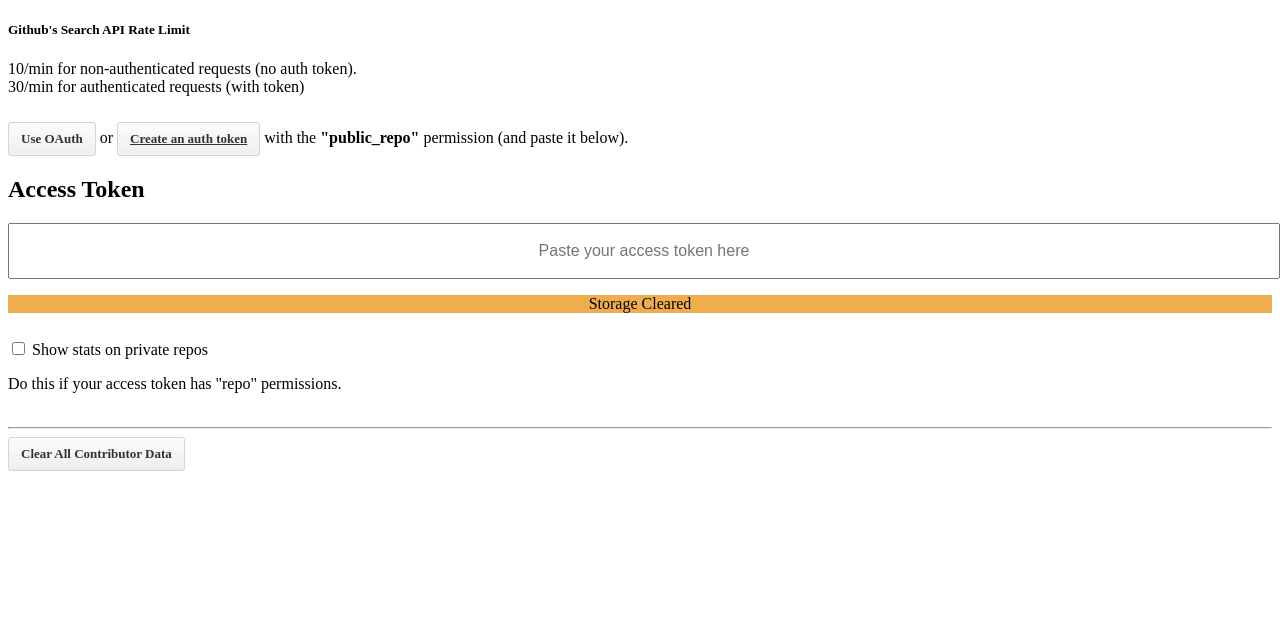
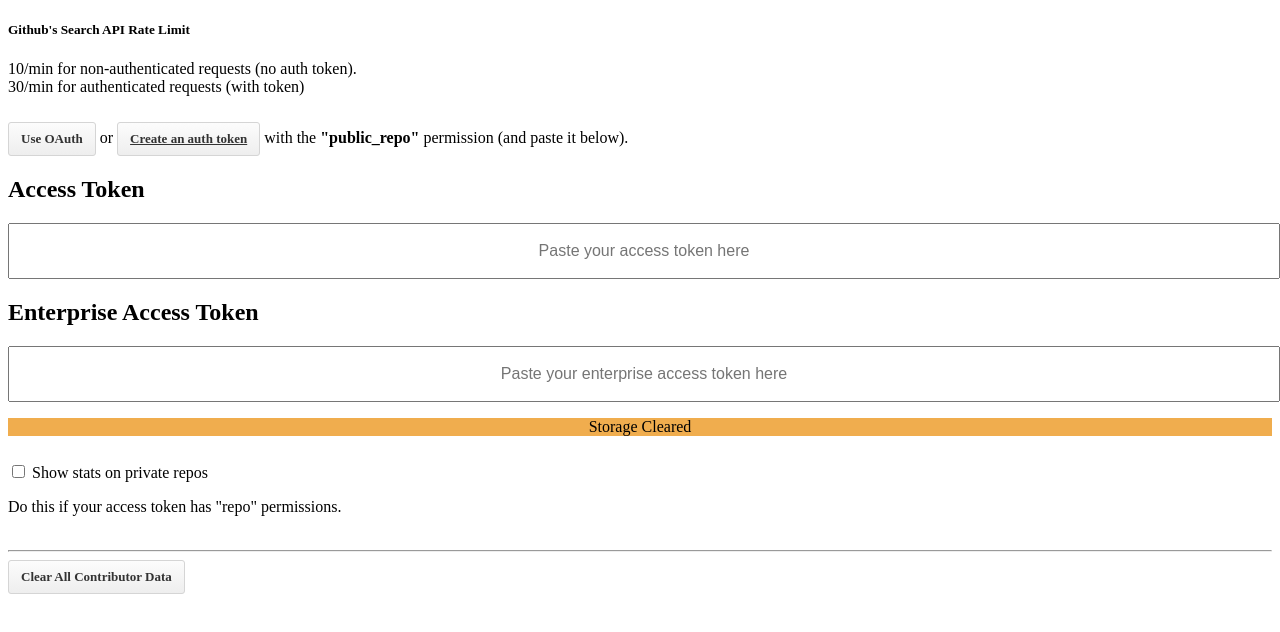
Before and after one commit to hzoo/contributors-on-github, a browser extension: page src/options.html in a window 1280 px wide. Both pictures are taken after a click on the element "Clear All Contributor Data". Drawn offline with Linux system fonts and the light colour scheme.

Commit message:
need to have seperate field for enterprise token. might want to expand this in the future to allow for an access token for each domain

```diff
--- a/src/options.html
+++ b/src/options.html
@@ -42,6 +42,8 @@
       </p>
       <h1>Access Token</h1>
       <input type="text" id="token-input" placeholder="Paste your access token here">
+      <h1>Enterprise Access Token</h1>
+      <input type="text" id="enterprise-token-input" placeholder="Paste your enterprise access token here">
       <p id="feedback"></p>
     </section>
     <section>
--- a/src/options.js
+++ b/src/options.js
@@ -2,18 +2,24 @@
 
 document.addEventListener("DOMContentLoaded", () => {
   const accessTokenInput = document.getElementById("token-input");
+  const enterpriseAccessTokenInput = document.getElementById("enterprise-token-input");
   const oauthLink = document.getElementById("use-oauth");
   const clearCacheLink = document.getElementById("clear-cache");
   const showPrivateReposInput = document.getElementById("show-private-repos");
 
-  getSyncStorage({ "access_token": null, "_showPrivateRepos": null })
-  .then(({ access_token, _showPrivateRepos }) => {
+  getSyncStorage({ "access_token": null, "enterprise_access_token": null, "_showPrivateRepos": null })
+  .then(({ access_token, enterprise_access_token, _showPrivateRepos }) => {
     if (access_token) accessTokenInput.value = access_token;
+    if (enterprise_access_token) enterpriseAccessTokenInput.value = enterprise_access_token;
     if (_showPrivateRepos) showPrivateReposInput.checked = _showPrivateRepos;
   });
 
   accessTokenInput.addEventListener("change", () => {
     setSyncStorage({ "access_token": accessTokenInput.value });
+  });
+
+  enterpriseAccessTokenInput.addEventListener("change", () => {
+    setSyncStorage({ "enterprise_access_token": enterpriseAccessTokenInput.value });
   });
 
   oauthLink.addEventListener("click", () => {
@@ -22,8 +28,9 @@
 
   clearCacheLink.addEventListener("click", () => {
     let temp = accessTokenInput.value;
+    let temp2 = enterpriseAccessTokenInput.value;
     chrome.storage.sync.clear(() => {
-      setSyncStorage({ "access_token": temp });
+      setSyncStorage({ "access_token": temp, "enterprise_access_token": temp2 });
       document.querySelector("#feedback").textContent = "Storage Cleared";
     });
   });
```
Also changed, not shown: src/content.js (+10 -5 lines).
